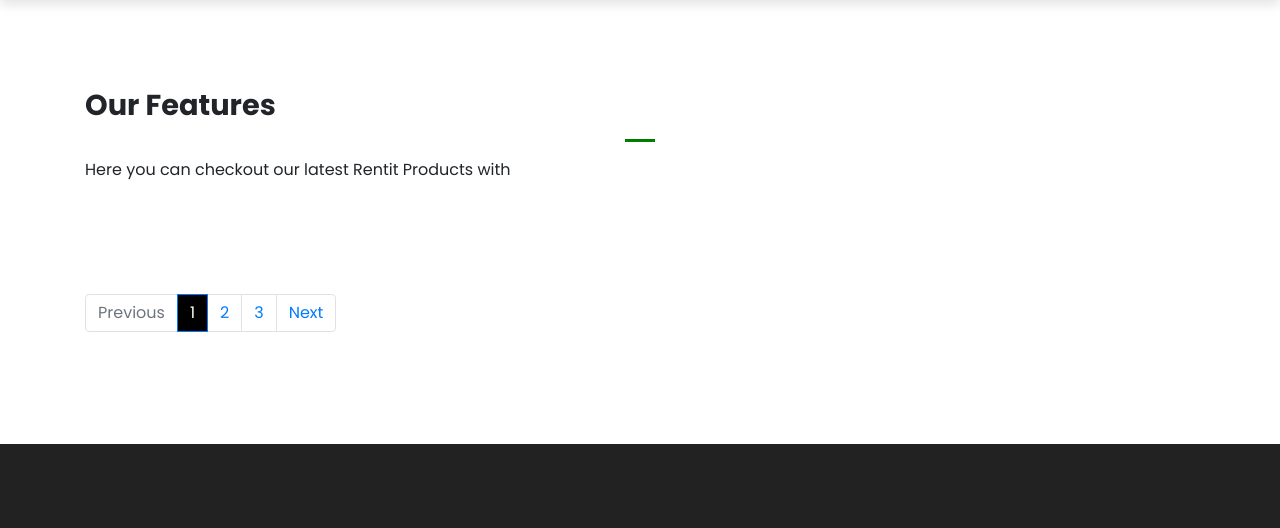
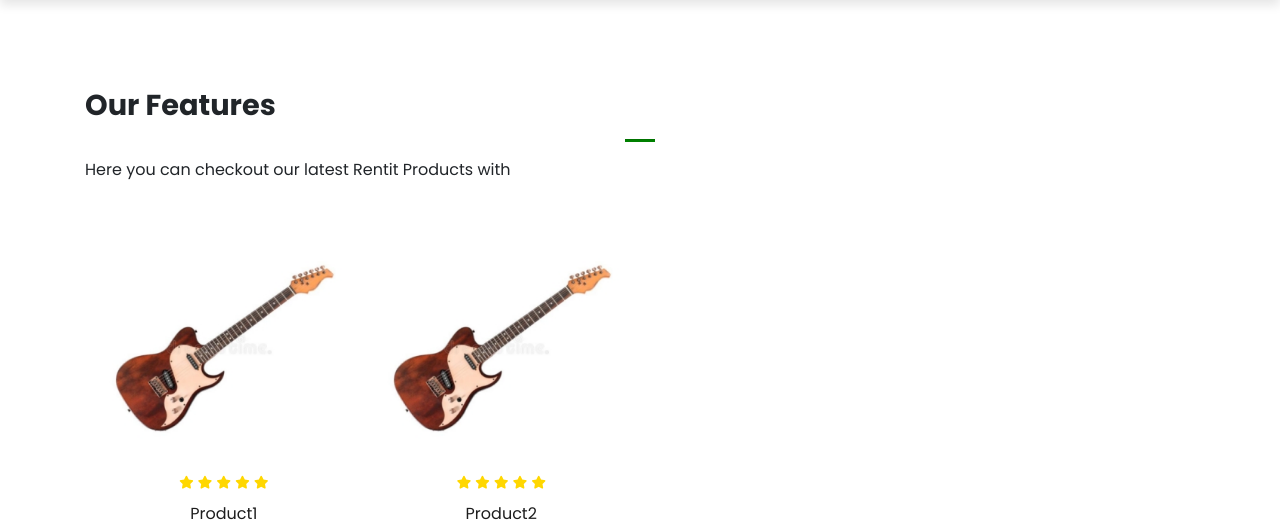
Before and after one commit to Scarletleaph/RentIt, a website: page Website/products.html in a window 1280 px wide. Shown: the part 104-632 px from the top of the page. Drawn offline with nearby package versions, Linux system fonts and the light colour scheme; the site is published under a folder, as on GitHub Pages, so addresses that start at the root find nothing.

Commit message:
Silly error fixed

```diff
--- a/Website/products.html
+++ b/Website/products.html
@@ -226,7 +226,7 @@
             <h4 class="p-price">R92.00</h4>
             <button class="buy-btn">Buy Now</button>
         </div> -->
-        <nav aria-label="...">
+        <!-- <nav aria-label="...">
             <ul class="pagination mt-5">
               <li class="page-item disabled">
                 <a class="page-link" href="#" tabindex="-1">Previous</a>
@@ -240,7 +240,7 @@
                 <a class="page-link" href="#">Next</a>
               </li>
             </ul>
-          </nav>
+          </nav> -->
     </div>
 
     </section>
@@ -295,7 +295,7 @@
             </div>
         </div>
     </footer>
-    <script src="/products.js" type="text/javascript"></script>
+    <script src="products.js" type="text/javascript"></script>
     <script src="https://cdn.jsdelivr.net/npm/@popperjs/core@2.10.2/dist/umd/popper.min.js" integrity="sha384-7+zCNj/IqJ95wo16oMtfsKbZ9ccEh31eOz1HGyDuCQ6wgnyJNSYdrPa03rtR1zdB" crossorigin="anonymous"></script>
     <script src="https://cdn.jsdelivr.net/npm/bootstrap@5.1.3/dist/js/bootstrap.min.js" integrity="sha384-QJHtvGhmr9XOIpI6YVutG+2QOK9T+ZnN4kzFN1RtK3zEFEIsxhlmWl5/YESvpZ13" crossorigin="anonymous"></script>
 </body>
```
